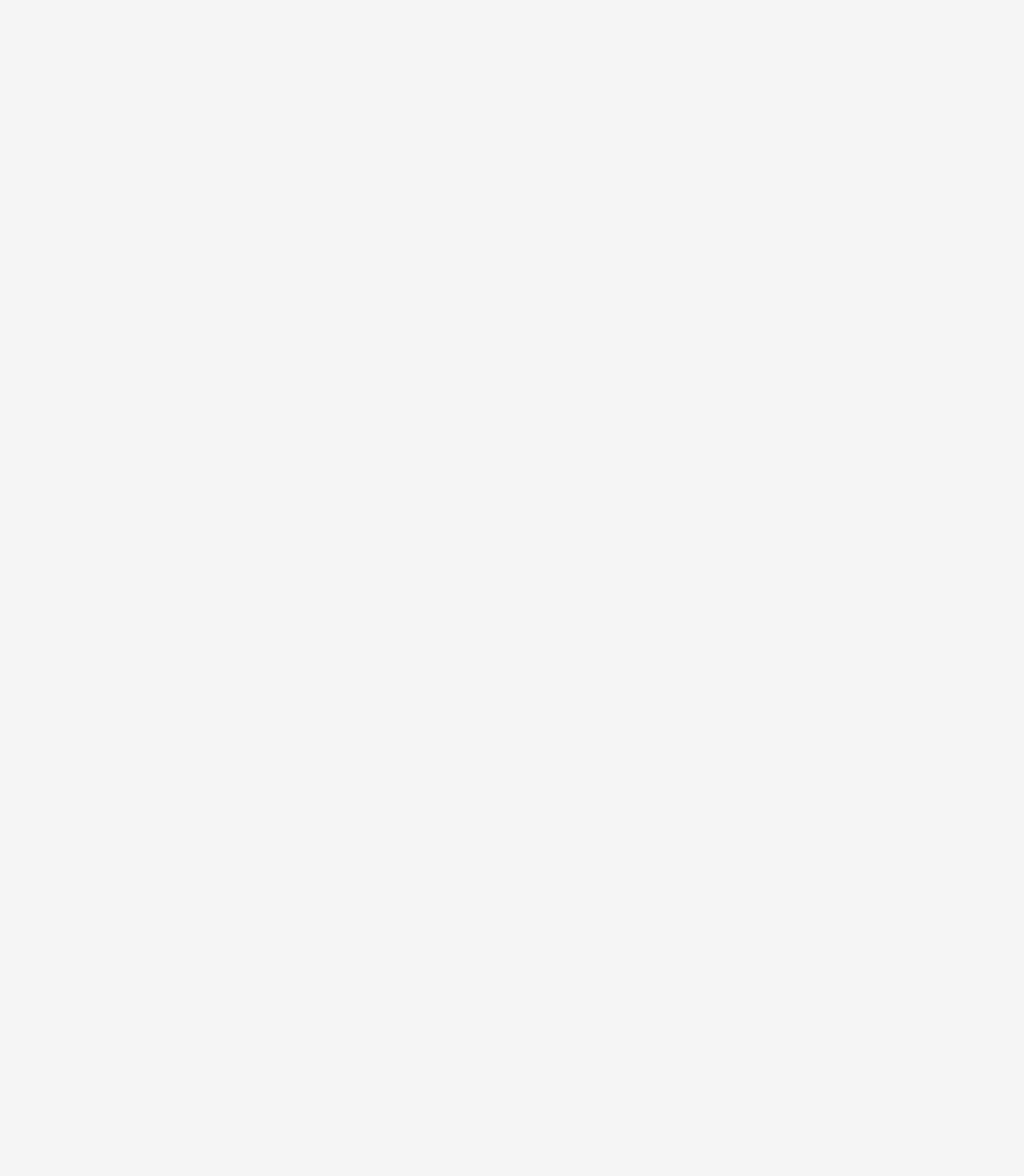
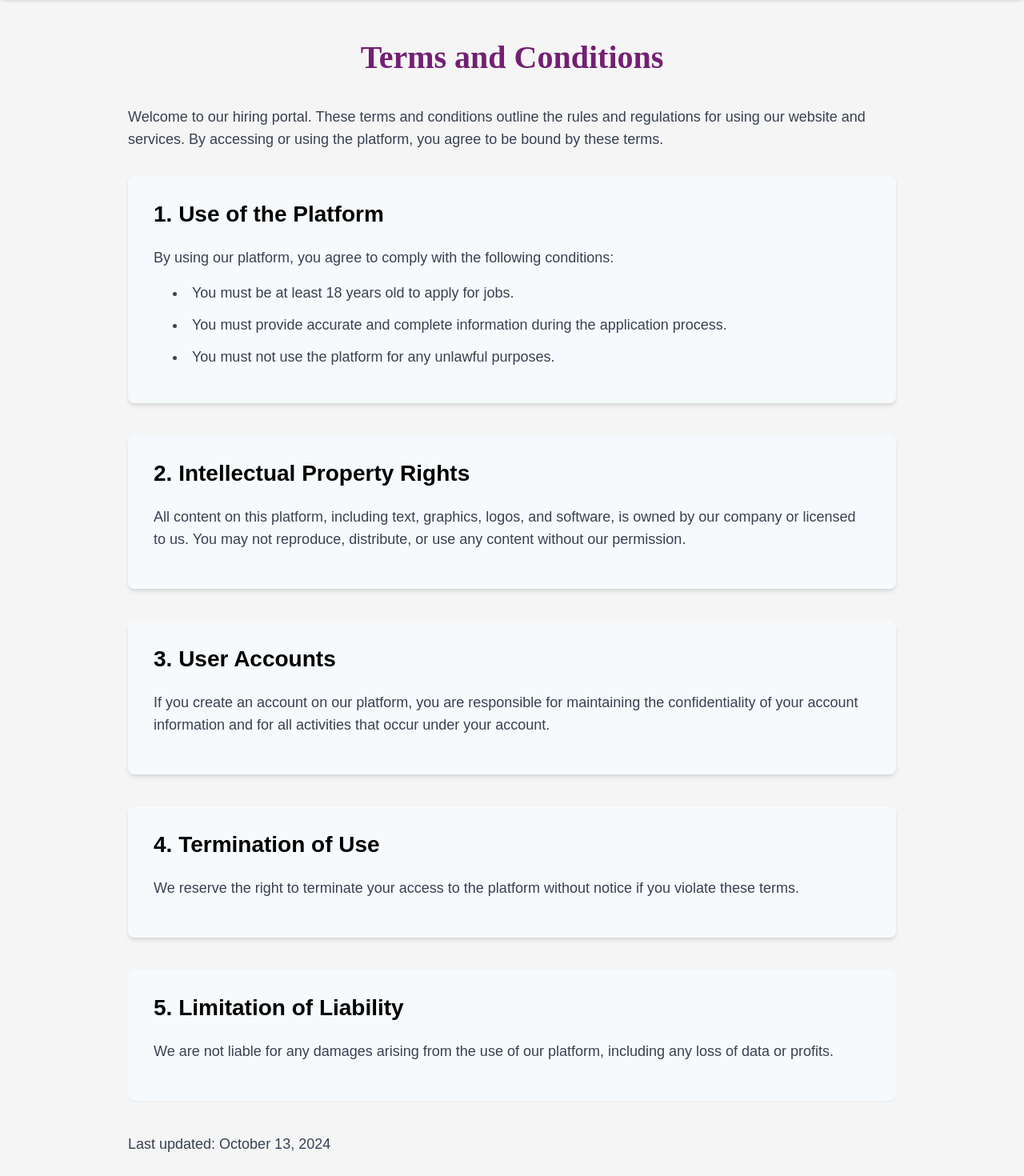
Before and after one commit to Yashgabani845/hiring-portal, a React (Create React App) app in the folder hiring-portal/: page /terms-and-conditions in a window 1280 px wide. Before the commit this address had no page. Shown: the part 80-1550 px from the top of the page at 80% size. Before the commit the page ends 800 px from the top, so only its background shows below. Built offline with nearby package versions, Linux system fonts and the light colour scheme.

Commit message:
Added terms and condition page

```diff
--- a/hiring-portal/src/App.js
+++ b/hiring-portal/src/App.js
@@ -24,6 +24,7 @@ import AssessmentResults from "./Components/AssesmentResult";
 import AssessmentResultDetail from "./Components/AssessmentResultDetails";
 import About from "./Components/About";
 import PasswordResetPage from "./Components/ForgotPassword";
+import TermsAndConditions from "./Components/TermsAndConditions";
 function App() {
   const [test, setTest] = useState(null);
 
@@ -57,6 +58,7 @@ function App() {
           element={<AssessmentResultDetail />}
         />
         <Route path="/ForgotPassword/:email" element={<PasswordResetPage />} />
+        <Route path="/terms-and-conditions" element={<TermsAndConditions />} />
       </Routes>
     </Router>
   );
--- /dev/null
+++ b/hiring-portal/src/CSS/termsAndConditions.css
@@ -0,0 +1,250 @@
+/* Utility classes converted to plain CSS */
+
+/* Padding */
+.px-6 {
+    padding-left: 1.5rem;
+    padding-right: 1.5rem;
+}
+
+.py-10 {
+    padding-top: 2.5rem;
+    padding-bottom: 2.5rem;
+}
+
+/* Width */
+.w-4\/5 {
+    width: 80%;
+}
+
+.w-full {
+    width: 100%;
+}
+
+/* Margin */
+.mx-auto {
+    margin-left: auto;
+    margin-right: auto;
+}
+
+.mb-4 {
+    margin-bottom: 1rem;
+}
+
+.mb-6 {
+    margin-bottom: 1.5rem;
+}
+
+.mb-8 {
+    margin-bottom: 2rem;
+}
+
+.mb-10 {
+    margin-bottom: 2.5rem;
+}
+
+/* Font Family */
+.font-sans {
+    font-family: sans-serif;
+}
+
+.font-serif {
+    font-family: serif;
+}
+
+/* Font Weight */
+.font-bold {
+    font-weight: 700;
+}
+
+.font-semibold {
+    font-weight: 600;
+}
+
+/* Text Color */
+.text-gray-900 {
+    color: #1a202c;
+}
+
+.text-red-600 {
+    color: #e53e3e;
+}
+
+.text-red-700 {
+    color: #c53030;
+}
+
+.text-lg {
+    font-size: 1.125rem;
+    line-height: 1.75rem;
+}
+
+.text-2xl {
+    font-size: 1.5rem;
+    line-height: 2rem;
+}
+
+.text-4xl {
+    font-size: 2.25rem;
+    line-height: 2.5rem;
+}
+
+.text-black {
+    color: #000000;
+}
+
+.text-sm {
+    font-size: 0.875rem;
+    line-height: 1.25rem;
+}
+
+.text-purple-600 {
+    color: #722072;
+}
+
+.text-center {
+    text-align: center;
+}
+
+/* Hover Effects */
+.hover\:scale-95:hover {
+    transform: scale(0.95);
+}
+
+.hover\:text-red-600:hover {
+    color: #e53e3e;
+}
+
+.hover\:text-red-700:hover {
+    color: #c53030;
+}
+
+/* Transition */
+.transition {
+    transition-property: all;
+    transition-duration: 300ms;
+}
+
+/* Cursor */
+.cursor-pointer {
+    cursor: pointer;
+}
+
+/* Background Color */
+.bg-gray-100 {
+    background-color: #f7fafc;
+}
+
+/* Border Radius */
+.rounded-lg {
+    border-radius: 0.5rem;
+}
+
+/* Box Shadow */
+.shadow-md {
+    box-shadow: 0 4px 6px -1px rgba(0, 0, 0, 0.1), 0 2px 4px -1px rgba(0, 0, 0, 0.06);
+}
+
+.shadow-sm {
+    box-shadow: 0 1px 2px 0 rgba(0, 0, 0, 0.05);
+}
+
+/* Flexbox */
+.flex {
+    display: flex;
+}
+
+.flex-wrap {
+    flex-wrap: wrap;
+}
+
+/* Gap */
+.gap-10 {
+    gap: 2.5rem;
+}
+
+.gap-6 {
+    gap: 1.5rem;
+}
+
+/* List Styles */
+.list-disc {
+    list-style-type: disc;
+}
+
+.list-inside {
+    list-style-position: inside;
+}
+
+.p-6 {
+    padding: 2rem;
+}
+
+/* Responsive Width */
+@media (min-width: 1024px) {
+    .lg\:w-\[45\%\] {
+        width: 45%;
+    }
+}
+
+
+.terms-and-conditions {
+    width: 80%;
+    margin: 0 auto;
+    padding: 2rem;
+    color: #333;
+}
+
+.terms-and-conditions h1 {
+    font-size: 2.5rem;
+    font-weight: bold;
+    text-align: center;
+    margin-bottom: 2.5rem;
+    transition: transform 0.3s ease, color 0.3s ease;
+    cursor: pointer;
+}
+
+.terms-and-conditions h1:hover {
+    transform: scale(0.95);
+    color: #621375;
+}
+
+.terms-and-conditions h2 {
+    font-size: 1.75rem;
+    font-weight: 600;
+    margin-bottom: 1.5rem;
+    color: #000;
+    transition: transform 0.3s ease, color 0.3s ease;
+    cursor: pointer;
+}
+
+.terms-and-conditions h2:hover {
+    transform: scale(0.95);
+    color: #621375;
+}
+
+.terms-and-conditions p,
+.terms-and-conditions ul,
+.terms-and-conditions li {
+    font-size: 1.125rem;
+    line-height: 1.75rem;
+    color: #374151;
+}
+
+.terms-and-conditions ul {
+    list-style-type: disc;
+    margin-left: 1.5rem;
+}
+
+.terms-and-conditions ul li {
+    margin-bottom: 0.75rem;
+}
+
+.terms-and-conditions a {
+    color: #2563eb;
+    text-decoration: underline;
+    transition: color 0.3s ease;
+}
+
+.terms-and-conditions a:hover {
+    color: #1d4ed8;
+}
--- a/hiring-portal/src/Components/Footer.jsx
+++ b/hiring-portal/src/Components/Footer.jsx
@@ -33,7 +33,7 @@ const Footer = () => {
                         <h3>Legal</h3>
                         <ul>
                             <li><a href="/privacy-policy">Privacy Policy</a></li>
-                            <li><a href="/">Terms of Service</a></li>
+                            <li><a href="/terms-and-conditions">Terms of Service</a></li>
                         </ul>
                     </div>
                 </div>
--- /dev/null
+++ b/hiring-portal/src/Components/TermsAndConditions.jsx
@@ -0,0 +1,73 @@
+import '../CSS/termsAndConditions.css'
+import Footer from './Footer';
+import Navbar from './Navbar';
+const TermsAndConditions = () => {
+    return (
+        <>
+            <Navbar />
+            <section className="terms-and-conditions px-6 py-10 w-4/5 mx-auto font-sans text-gray-900">
+                <h1 className="text-4xl font-bold text-center mb-10 font-serif text-purple-600 transition duration-300 hover:scale-95 cursor-pointer hover:text-blue-700">
+                    Terms and Conditions
+                </h1>
+                <p className="mb-8 text-lg">
+                    Welcome to our hiring portal. These terms and conditions outline the rules and regulations for using our website and services. By accessing or using the platform, you agree to be bound by these terms.
+                </p>
+
+                <div className="mb-10 p-6 bg-gray-100 rounded-lg shadow-md">
+                    <h2 className="text-2xl font-semibold mb-6 text-black transition duration-300 hover:scale-95 cursor-pointer hover:text-blue-600">
+                        1. Use of the Platform
+                    </h2>
+                    <p className="mb-4 text-lg">
+                        By using our platform, you agree to comply with the following conditions:
+                    </p>
+                    <ul className="list-disc list-inside space-y-3 text-lg">
+                        <li>You must be at least 18 years old to apply for jobs.</li>
+                        <li>You must provide accurate and complete information during the application process.</li>
+                        <li>You must not use the platform for any unlawful purposes.</li>
+                    </ul>
+                </div>
+                <div className="mb-10 p-6 bg-gray-100 rounded-lg shadow-md">
+                    <h2 className="text-2xl font-semibold mb-6 text-black transition duration-300 hover:scale-95 cursor-pointer hover:text-blue-600">
+                        2. Intellectual Property Rights
+                    </h2>
+                    <p className="mb-4 text-lg">
+                        All content on this platform, including text, graphics, logos, and software, is owned by our company or licensed to us. You may not reproduce, distribute, or use any content without our permission.
+                    </p>
+                </div>
+
+                <div className="mb-10 p-6 bg-gray-100 rounded-lg shadow-md">
+                    <h2 className="text-2xl font-semibold mb-6 text-black transition duration-300 hover:scale-95 cursor-pointer hover:text-blue-600">
+                        3. User Accounts
+                    </h2>
+                    <p className="mb-4 text-lg">
+                        If you create an account on our platform, you are responsible for maintaining the confidentiality of your account information and for all activities that occur under your account.
+                    </p>
+                </div>
+                <div className="mb-10 p-6 bg-gray-100 rounded-lg shadow-md">
+                    <h2 className="text-2xl font-semibold mb-6 text-black transition duration-300 hover:scale-95 cursor-pointer hover:text-blue-600">
+                        4. Termination of Use
+                    </h2>
+                    <p className="mb-4 text-lg">
+                        We reserve the right to terminate your access to the platform without notice if you violate these terms.
+                    </p>
+                </div>
+
+                <div className="mb-10 p-6 bg-gray-100 rounded-lg shadow-sm">
+                    <h2 className="text-2xl font-semibold mb-6 text-black transition duration-300 hover:scale-95 cursor-pointer hover:text-blue-600">
+                        5. Limitation of Liability
+                    </h2>
+                    <p className="mb-4 text-lg">
+                        We are not liable for any damages arising from the use of our platform, including any loss of data or profits.
+                    </p>
+                </div>
+
+                <p className="text-sm text-gray-600">
+                    Last updated: October 13, 2024
+                </p>
+            </section>
+            <Footer />
+        </>
+    );
+};
+
+export default TermsAndConditions;
```
